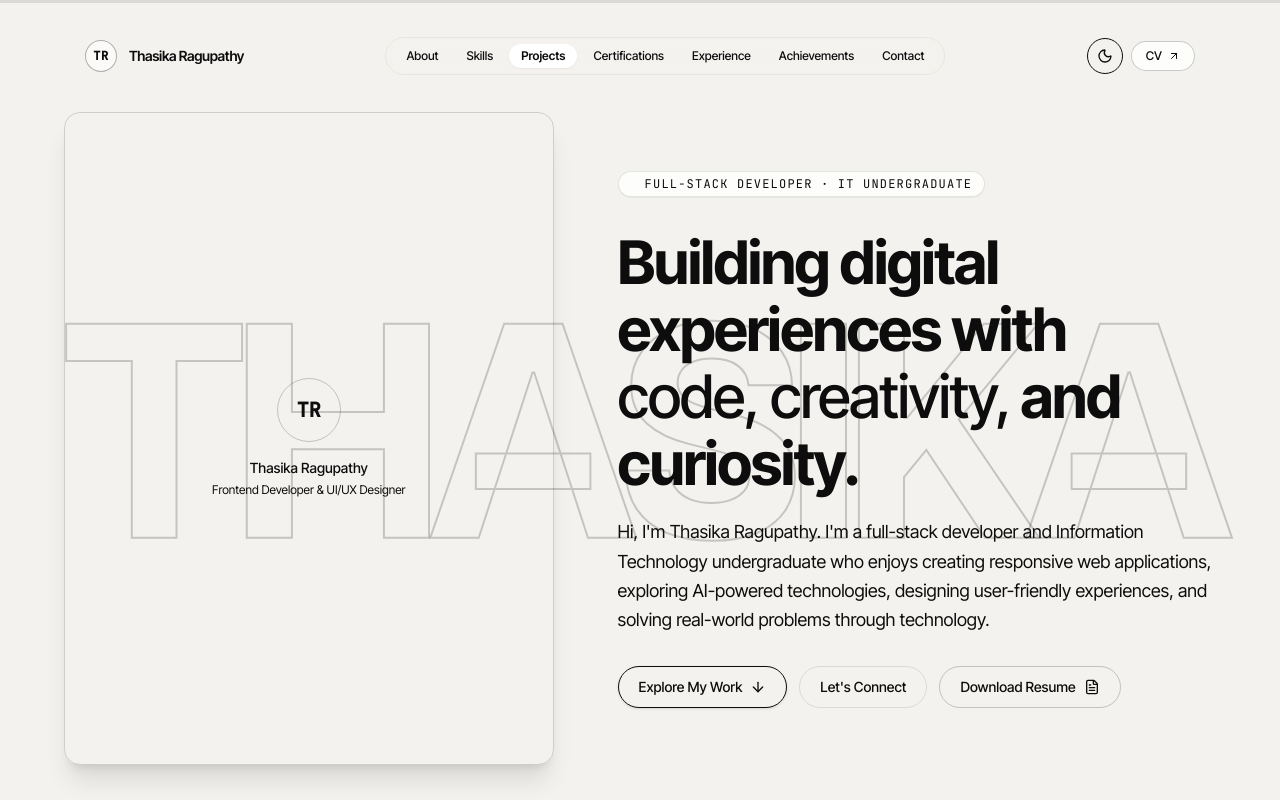
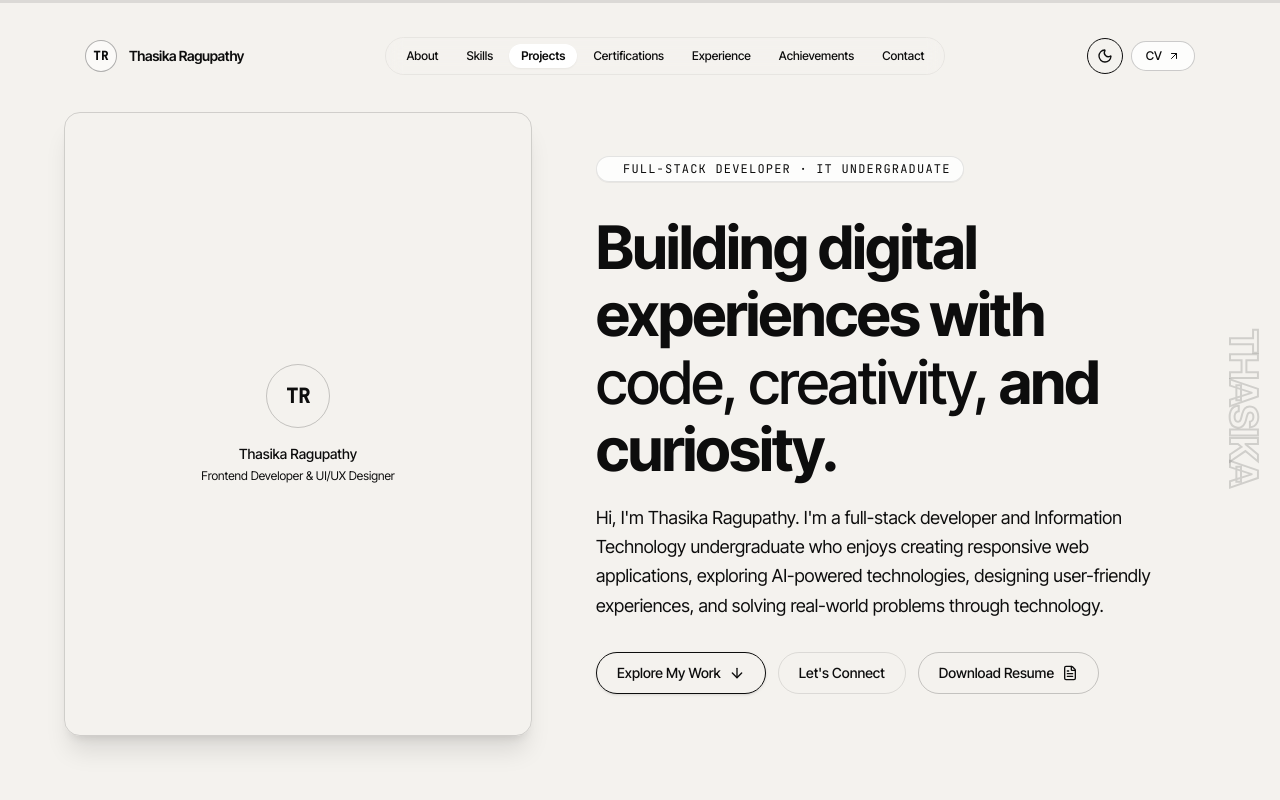
Before and after one commit to ThasikaRagupathy/ThasikaPortfolio, a Next.js app: page / in a window 1280 px wide. Shown: the top 800 px of the page. Built offline with nearby package versions, Linux system fonts and the light colour scheme.

Commit message:
updated the ui part

```diff
--- a/src/components/hero/Hero.tsx
+++ b/src/components/hero/Hero.tsx
@@ -103,15 +103,15 @@ export function Hero() {
     >
       {/* Background Large Outlined THASIKA Typography */}
       <div
-        className="absolute inset-0 flex items-center justify-center pointer-events-none select-none overflow-hidden z-0"
+        className="pointer-events-none absolute right-2 top-1/2 z-20 hidden -translate-y-1/2 select-none md:flex"
         aria-hidden="true"
       >
-        <span className="text-[18vw] font-black uppercase tracking-tighter text-outline-subtle opacity-90 translate-y-[2%] sm:text-[21vw] lg:text-[23vw]">
+        <span className="rotate-360 text-[clamp(1rem,3vw,3rem)] font-black uppercase tracking-tight text-outline-subtle opacity-70 [writing-mode:vertical-rl]">
           THASIKA
         </span>
       </div>
 
-      <div className="relative z-10 mx-auto grid w-full max-w-6xl grid-cols-1 items-center gap-8 sm:gap-10 md:grid-cols-[minmax(0,0.9fr)_minmax(0,1.1fr)] lg:gap-16">
+      <div className="relative z-10 mx-auto grid w-full max-w-6xl grid-cols-1 items-center gap-8 sm:gap-10 md:grid-cols-[minmax(0,0.9fr)_minmax(0,1.1fr)] md:pr-12 lg:gap-16">
 
         {/* Video Centrepiece Container */}
         <div className="group relative my-2 w-full max-w-85 sm:my-4 sm:max-w-100 md:max-w-none">
--- a/src/components/sections/Contact.tsx
+++ b/src/components/sections/Contact.tsx
@@ -58,9 +58,7 @@ export function Contact() {
 
             <h2 className="text-3xl sm:text-5xl lg:text-6xl font-semibold tracking-tight text-warm-bg leading-[1.12]">
               Let's build something{" "}
-              <span className="font-serif italic font-normal text-warm-bg/90">
                 meaningful
-              </span>{" "}
               together.
             </h2>
 
```
